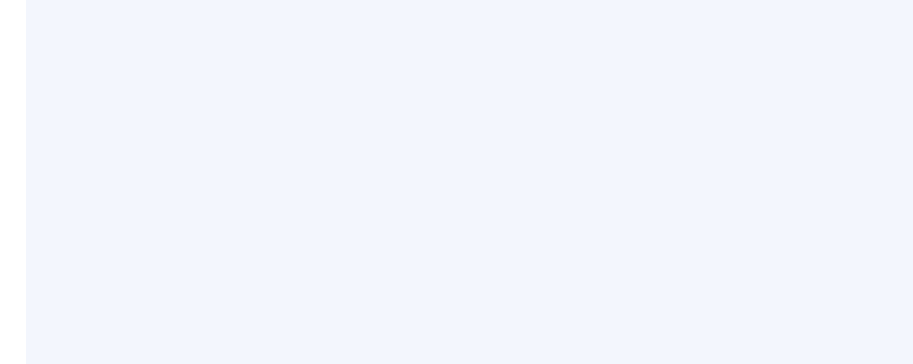
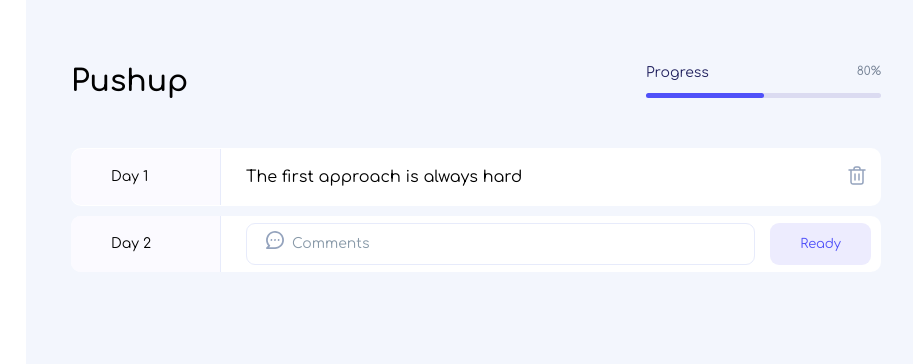
Before and after one commit to TkMa777/Habits, a plain HTML site: page index.html in a window 1280 px wide. Shown: the full height of the page, 100-1013 px from the left. Drawn offline with Linux system fonts and the light colour scheme.

Commit message:
Layout 3

```diff
--- a/index.html
+++ b/index.html
@@ -28,7 +28,39 @@
                 </button>
             </nav>
         </div>
-        <div class="content"></div>
+        <div class="content">
+           <header>
+            <h1>Pushup</h1>
+            <div class="progress">
+                <div class="progress__text">
+                    <div class="progress__name">Progress</div>
+                    <div class="progress__percent">80%</div>
+                </div>
+                <div class="progress__bar">
+                    <div class="progress__cover-bar"></div>
+                </div>
+            </div>
+           </header>
+           <main>
+            <div>
+                <div class="habbit">
+                    <div class="habbit__day">Day 1</div>
+                    <div class="habbit__comment">The first approach is always hard</div>
+                    <button class="habbit__delete">
+                        <img src="images/Delete.svg" alt="Delete day 1">
+                    </button>
+                </div>
+            </div>
+            <div class="habbit">
+                <div class="habbit__day">Day 2</div>
+                <form class="habbit__form">
+                    <input class="input_icon" type="text" placeholder="Comments">
+                    <img class="input__icon" src="images/Comment.svg" alt="icon comments">
+                    <button class="button">Ready</button>
+                </form>
+            </div>
+           </main>
+        </div>
     </div>
     <script src="./scripts/app.js"></script>
 </body>
--- a/styles/main.css
+++ b/styles/main.css
@@ -6,12 +6,12 @@ body {
     font-family: 'Comfortaa', cursive;
     margin: 0;
     background-color: #F3F6FD;
-
+    font-weight: 400;
 }
 
 .app {
   display: flex;
-}
+ }
 
 .logo {
     margin-bottom: 50px;
@@ -76,5 +76,159 @@ body {
 }
 
 .menu__add:hover {
-    background: #c6cfff;
+    background: #f1f3ff;
 }
+
+.content {
+    min-width: 900px;
+    padding: 45px;
+}
+
+header {
+    display: flex;
+    justify-content: space-between;
+    align-items: center;
+}
+
+h1 {
+font-size: 30px;
+line-height: 33px;
+color: #000000;
+}
+
+.progress {
+    display: flex;
+    flex-direction: column;
+    gap: 12px;
+    min-width: 235px;
+}
+
+.progress__text {
+    display: flex;
+    justify-content: space-between;
+}
+
+.progress__name {
+    font-size: 14px;
+    line-height: 16px;
+    color: #232360;
+}
+
+.progress__percent {
+    font-size: 12px;
+    line-height: 13px;
+    color: #768396;
+}
+
+.progress__bar {
+    width: 100%;
+    /* width: 171px; */
+    height: 5px;
+    background: #dbdbf1;
+    border-radius: 4px;
+    position: relative;
+}
+
+.progress__cover-bar {
+    position: absolute;
+    width: 50%;
+    height: 5px;
+    border-radius: 4px;
+    background: #5051F9;
+}
+
+main {
+    margin-top: 30px;
+}
+
+.habbit {
+    background: #FFFFFF;
+    border-radius: 10px;
+    display: flex;
+    align-items: center;
+    margin-bottom: 10px;
+}
+
+.habbit__day {
+    background: #FBFAFF;
+    border-radius: 10px 0 0 10px;
+    border-right: 1px solid #E7EBFB;
+    font-family: 'Comfortaa';
+    font-size: 14px;
+    line-height: 16px;
+    padding: 20px 40px;
+    min-width: 150px;
+}
+
+.habbit__comment {
+    font-size: 16px;
+    line-height: 18px;
+    padding: 20px 25px;
+}
+
+.habbit__delete {
+    margin-left: auto;
+    margin-right: 10px;
+    background-color: #ffffff;
+    border: none;
+    cursor: pointer;
+    border-radius: 5px;
+    padding: 2px;
+}
+
+.habbit__delete:hover {
+    background: #EFF2FF;
+    border:  #94A3BD;
+}
+
+input {
+    font-family: 'Comfortaa', cursive;
+    background: #FFFFFF;
+    border: 1px solid #E7EBFB;
+    border-radius: 9px;
+    padding: 12px 20px;
+    flex: 1;
+    font-weight: 400;
+    font-size: 14px;
+    line-height: 16px;
+}
+
+input::placeholder {
+    color: #8899A8;
+}
+
+.habbit__form {
+    display: flex;
+    gap: 15px;
+    width: 100%;
+    padding: 0px 10px 0px 25px;
+    position: relative;
+}
+
+.input_icon {
+    padding-left: 45px;
+}
+
+.input__icon {
+    position: absolute;
+    top: 8px;
+    left: 45px;
+}
+
+.button {
+    background: #EDECFE;
+    border-radius: 9px;
+    border: none;
+    font-size: 13px;
+    line-height: 14px;
+    color: #5051F9;
+    font-family: 'Comfortaa';
+    font-style: normal;
+    font-weight: 500;
+    padding: 14px 30px;
+    cursor: pointer;
+}
+
+.button:hover {
+    background: #e1dfff;
+}
```
Also changed, not shown: images/Comment.svg (added), images/Delete.svg (added).
